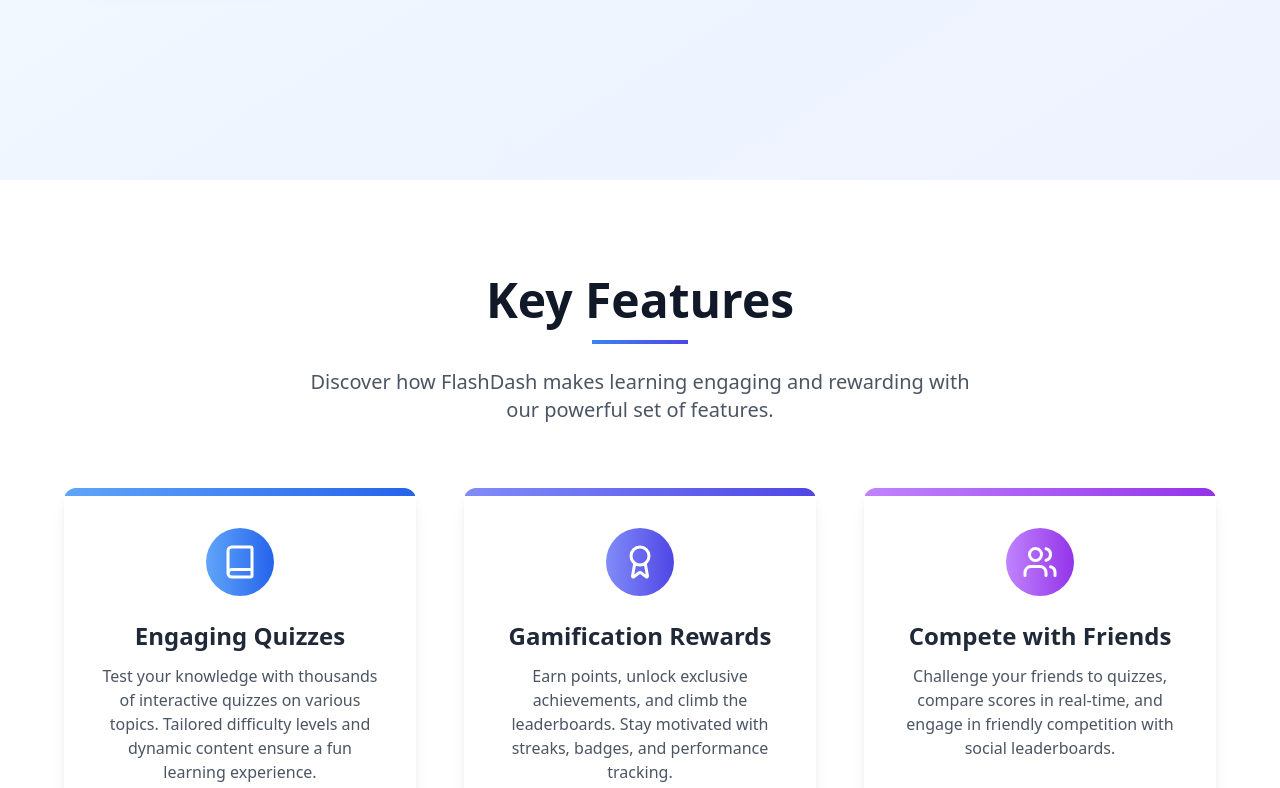
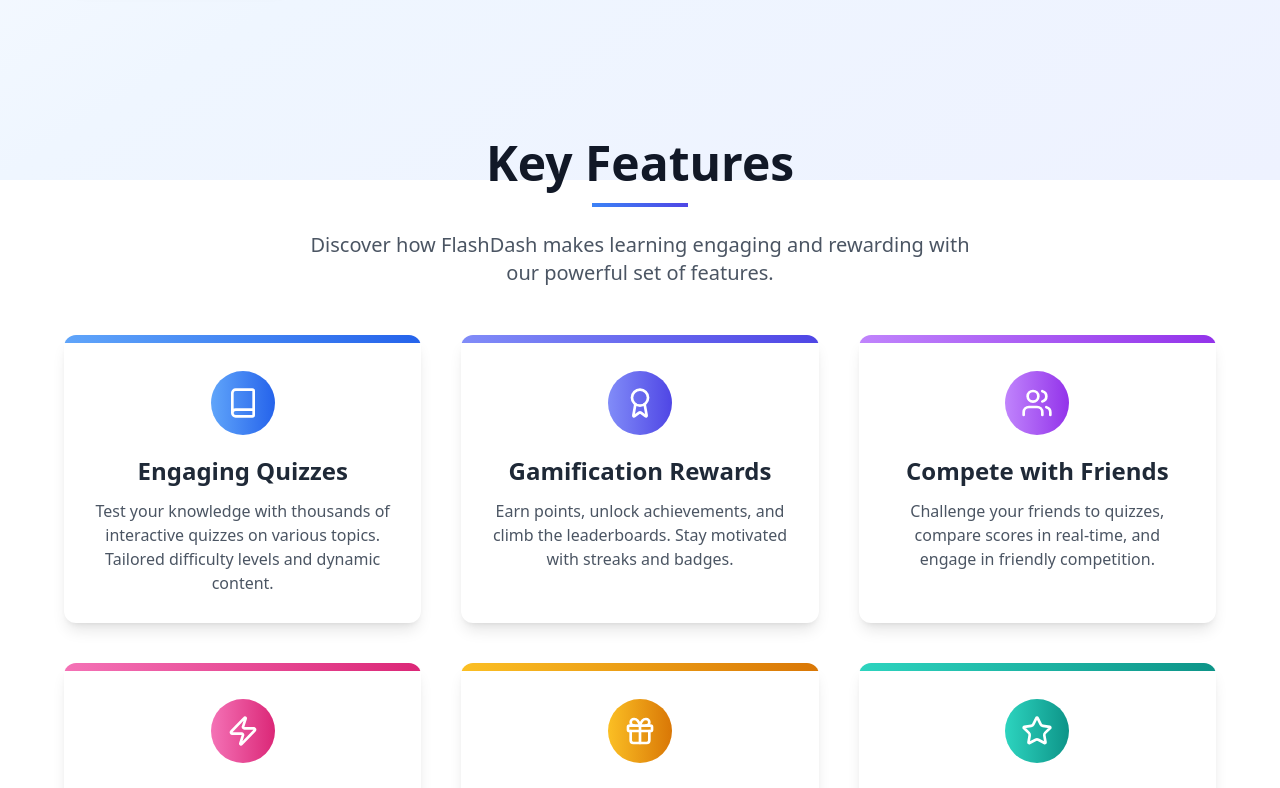
Before and after one commit to P4r1nc3/FlashDash_Frontend, a React (Vite) app: page / in a window 1280 px wide. Shown: the part 620-1408 px from the top of the page. Built offline with nearby package versions, Linux system fonts and the light colour scheme.

Commit message:
Improved Key Features section

```diff
--- a/src/pages/home/Home.tsx
+++ b/src/pages/home/Home.tsx
@@ -150,62 +150,56 @@ const Home = () => {
                 </div>
             </section>
 
-            <section className="py-24 bg-white">
+            <section className="h-[calc(100vh-70px)] bg-white flex flex-col justify-center py-12">
                 <div className="container mx-auto px-6 lg:px-16">
                     <motion.div
                         initial={{ opacity: 0, y: 20 }}
                         whileInView={{ opacity: 1, y: 0 }}
                         transition={{ duration: 0.7 }}
                         viewport={{ once: true }}
-                        className="text-center"
+                        className="text-center mb-12"
                     >
                         <h2 className="text-4xl sm:text-5xl font-bold text-gray-900 mb-4">Key Features</h2>
                         <div className="w-24 h-1 bg-gradient-to-r from-blue-500 to-indigo-600 mx-auto mb-6"></div>
-                        <p className="text-xl text-gray-600 max-w-2xl mx-auto mb-16">Discover how FlashDash makes learning engaging and rewarding with our powerful set of features.</p>
+                        <p className="text-xl text-gray-600 max-w-2xl mx-auto mb-12">Discover how FlashDash makes learning engaging and rewarding with our powerful set of features.</p>
                     </motion.div>
 
-                    <div className="grid md:grid-cols-2 lg:grid-cols-3 gap-8 lg:gap-12">
+                    <div className="grid md:grid-cols-2 lg:grid-cols-3 gap-8 lg:gap-10">
                         <FeatureCard
                             title="Engaging Quizzes"
-                            description="Test your knowledge with thousands of interactive quizzes on various topics. Tailored difficulty levels and dynamic content ensure a fun learning experience."
-                            icon={<Book size={36} />}
+                            description="Test your knowledge with thousands of interactive quizzes on various topics. Tailored difficulty levels and dynamic content."
+                            icon={<Book size={32} />}
                             color="from-blue-400 to-blue-600"
-
                         />
                         <FeatureCard
                             title="Gamification Rewards"
-                            description="Earn points, unlock exclusive achievements, and climb the leaderboards. Stay motivated with streaks, badges, and performance tracking."
-                            icon={<Award size={36} />}
+                            description="Earn points, unlock achievements, and climb the leaderboards. Stay motivated with streaks and badges."
+                            icon={<Award size={32} />}
                             color="from-indigo-400 to-indigo-600"
-
                         />
                         <FeatureCard
                             title="Compete with Friends"
-                            description="Challenge your friends to quizzes, compare scores in real-time, and engage in friendly competition with social leaderboards."
-                            icon={<Users size={36} />}
+                            description="Challenge your friends to quizzes, compare scores in real-time, and engage in friendly competition."
+                            icon={<Users size={32} />}
                             color="from-purple-400 to-purple-600"
-
                         />
                         <FeatureCard
                             title="Daily Challenges"
-                            description="Keep your knowledge fresh with new daily challenges across different subjects. Build streaks and earn bonus rewards for consistent learning."
-                            icon={<Zap size={36} />}
+                            description="Keep your knowledge fresh with new daily challenges across different subjects. Build streaks for bonus rewards."
+                            icon={<Zap size={32} />}
                             color="from-pink-400 to-pink-600"
-
                         />
                         <FeatureCard
                             title="Personalized Learning"
-                            description="Our AI adapts to your strengths and weaknesses, creating a personalized learning path that helps you improve efficiently."
-                            icon={<Gift size={36} />}
+                            description="Our AI adapts to your strengths and weaknesses, creating a personalized learning path for efficient improvement."
+                            icon={<Gift size={32} />}
                             color="from-amber-400 to-amber-600"
-
                         />
                         <FeatureCard
                             title="Create & Share"
-                            description="Create your own quizzes to share with friends or the community. Customize topics, difficulty, and question formats."
-                            icon={<Star size={36} />}
+                            description="Create your own quizzes to share with friends or the community. Customize topics, difficulty, and formats."
+                            icon={<Star size={32} />}
                             color="from-teal-400 to-teal-600"
-
                         />
                     </div>
                 </div>
@@ -314,8 +308,8 @@ const FeatureCard = ({ title, description, icon, color }: FeatureCardProps) => (
         className="bg-white rounded-xl shadow-lg hover:shadow-xl transition-all duration-300 overflow-hidden"
     >
         <div className={`h-2 w-full bg-gradient-to-r ${color}`}></div>
-        <div className="p-8 flex flex-col items-center text-center">
-            <div className={`p-4 rounded-full bg-gradient-to-r ${color} bg-opacity-10 mb-6`}>
+        <div className="p-7 flex flex-col items-center text-center">
+            <div className={`p-4 rounded-full bg-gradient-to-r ${color} bg-opacity-10 mb-5`}>
                 <div className="text-white">{icon}</div>
             </div>
             <h3 className="text-2xl font-bold text-gray-800 mb-3">{title}</h3>
```
